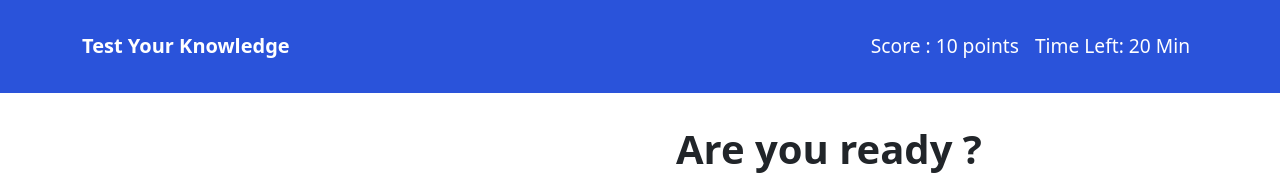
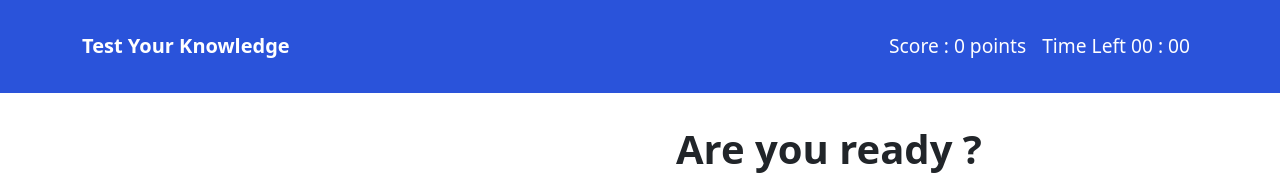
Before and after one commit to rahulrajht/Test-your-knowledge, a React (Create React App) app in the folder quiz-app/: page / in a window 1280 px wide. Shown: the top 175 px of the page. Built offline with nearby package versions, Linux system fonts and the light colour scheme.

Commit message:
update score

```diff
--- a/quiz-app/src/components/Header.jsx
+++ b/quiz-app/src/components/Header.jsx
@@ -1,18 +1,26 @@
-import React from 'react'
+import React, { useEffect , useState} from "react";
 import { Navbar, Container, Nav } from "react-bootstrap";
-import '../styles/header.css'
+import "../styles/header.css";
+import { useSelector } from "react-redux";
+import Countdown from "react-countdown";
 function Header() {
-    return (
-        <Navbar className='navbar py-4' collapseOnSelect expand="lg" >
-        <Container>
-          <Navbar.Brand  className='text-white fw-bold'>Test Your Knowledge</Navbar.Brand>
-          <Nav >
-            <Nav.Link className='text-white'>Score : {10} points</Nav.Link>
-            <Nav.Link className='text-white'> Time Left: {20} Min </Nav.Link>
-          </Nav>
-        </Container>
-      </Navbar>
-    )
+  const quizDetails = useSelector((state) => state.quizReducer);
+
+  const {score} = useSelector((state) => state.scoreReducer);
+
+  return (
+    <Navbar className="navbar py-4" collapseOnSelect expand="lg">
+      <Container>
+        <Navbar.Brand className="text-white fw-bold">
+          Test Your Knowledge
+        </Navbar.Brand>
+        <Nav>
+          <Nav.Link className="text-white">Score : {score} points</Nav.Link>
+          <Nav.Link className="text-white">Time Left 00 : 00  </Nav.Link>
+        </Nav>
+      </Container>
+    </Navbar>
+  );
 }
 
-export default Header
+export default Header;
```
